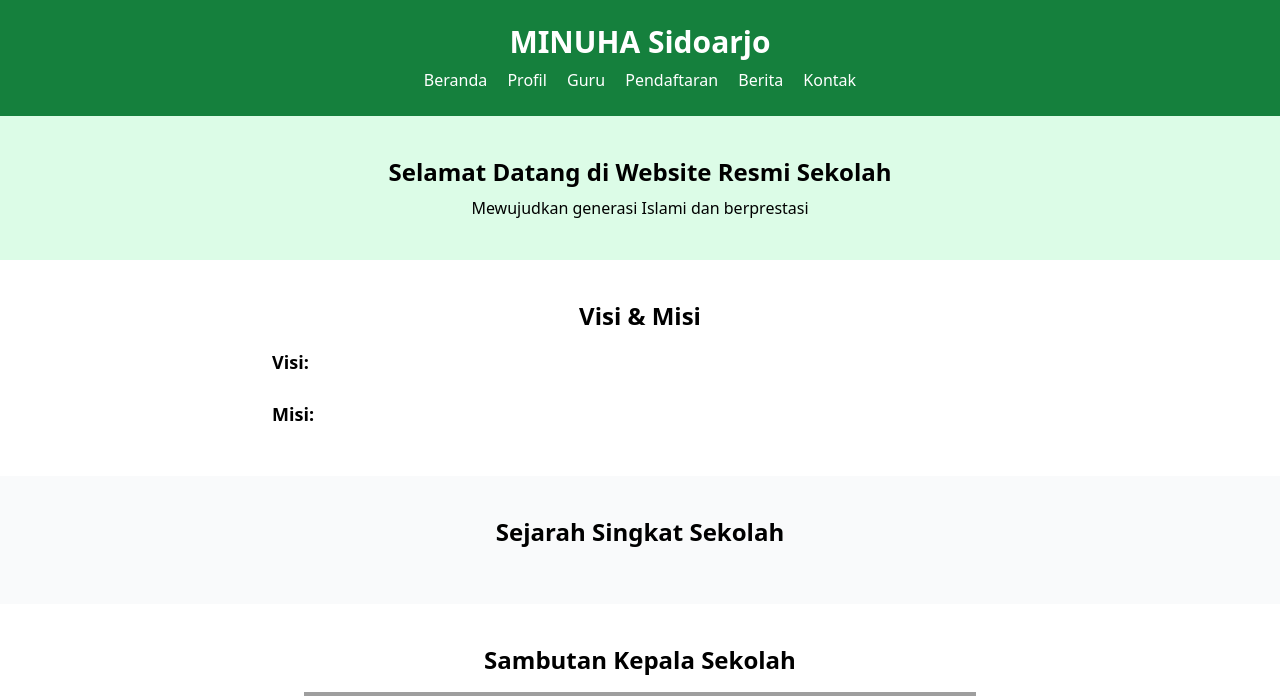
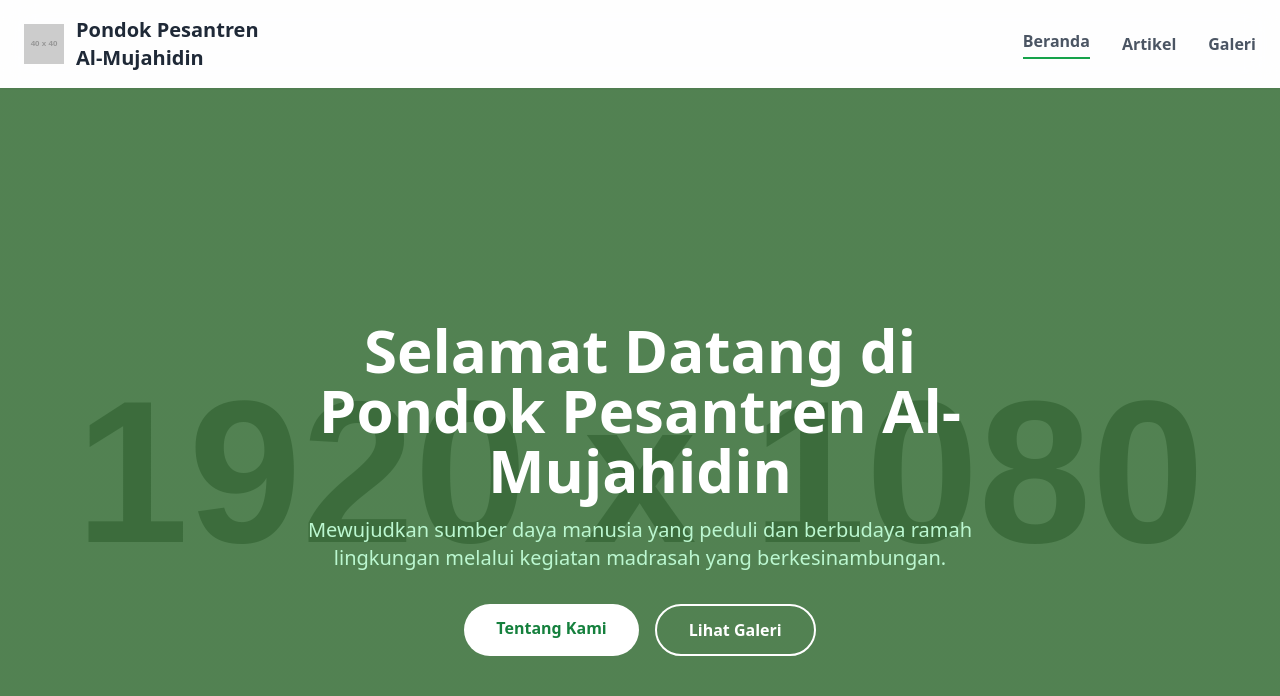
Before and after one commit to RehanZacky/webMTS, a PHP site: page / in a window 1280 px wide. Shown: the top 696 px of the page. Run offline with PHP 8.4, Linux system fonts and the light colour scheme; data comes from the database, SQL or seed files in the repository; grey boxes labelled with a size stand in for pictures from a placeholder-image service; some libraries are stand-ins or nearby versions; grey boxes are pictures that could not be loaded.

Commit message:
ubah index

```diff
--- a/index.php
+++ b/index.php
@@ -1,71 +1,80 @@
 <?php
+// Koneksi ke database Anda tetap tidak berubah
 include 'koneksi.php';
 ?>
 <!DOCTYPE html>
 <html lang="id">
 <head>
     <meta charset="UTF-8">
-    <title>Beranda - MINUHA</title>
-    <link rel="stylesheet" href="assets/style.css">
+    <meta name="viewport" content="width=device-width, initial-scale=1.0">
+    <title>Pondok Pesantren Al-Mujahidin</title>
     <script src="https://cdn.tailwindcss.com"></script>
+    <style>
+        /* Menambahkan style untuk scroll yang lebih halus */
+        html {
+            scroll-behavior: smooth;
+        }
+    </style>
 </head>
-<body>
+<body class="bg-gray-50">
 
-<header class="bg-green-700 text-white py-6 text-center">
-<h1 class="text-3xl font-bold">MINUHA Sidoarjo</h1>
-<nav class="mt-2 space-x-4">
-    <a href="#" class="hover:underline">Beranda</a>
-    <a href="#" class="hover:underline">Profil</a>
-    <a href="#" class="hover:underline">Guru</a>
-    <a href="#" class="hover:underline">Pendaftaran</a>
-    <a href="berita.php" class="hover:underline">Berita</a>
-    <a href="#" class="hover:underline">Kontak</a>
+    <header class="bg-white/80 backdrop-blur-lg sticky top-0 z-50 shadow-sm">
+        <div class="container mx-auto px-6 py-4 flex justify-between items-center">
+            <a href="#" class="flex items-center gap-3">
+                <img src="https://placehold.co/40x40/16a34a/white?text=A" alt="Logo Al-Mujahidin" class="h-10 w-10">
+                <span class="text-xl font-bold text-gray-800">Pondok Pesantren <br> Al-Mujahidin</span>
+            </a>
+            <nav class="hidden md:flex items-center space-x-8">
+                <a href="#home" class="text-gray-600 hover:text-green-600 font-semibold border-b-2 border-green-600 pb-1">Beranda</a>
+                <a href="#artikel" class="text-gray-600 hover:text-green-600 font-semibold">Artikel</a>
+                <a href="#galeri" class="text-gray-600 hover:text-green-600 font-semibold">Galeri</a>
             </nav>
+        </div>
     </header>
 
-<section class="bg-green-100 text-center py-10">
-<h2 class="text-2xl font-semibold">Selamat Datang di Website Resmi Sekolah</h2>
-<p class="mt-2">Mewujudkan generasi Islami dan berprestasi</p>
-</section>
-
-
-<?php
-$visi = mysqli_query($koneksi, "SELECT isi FROM profil WHERE jenis='visi'");
-$misi = mysqli_query($koneksi, "SELECT isi FROM profil WHERE jenis='misi'");
-$isi_visi = mysqli_fetch_assoc($visi)['isi'] ?? '';
-$isi_misi = mysqli_fetch_assoc($misi)['isi'] ?? '';
-?>
-
-<section id="visi-misi" class="py-10 bg-white text-center">
-  <h2 class="text-2xl font-bold mb-4">Visi & Misi</h2>
-  <div class="max-w-3xl mx-auto text-left px-4">
-    <h3 class="text-lg font-semibold mb-2">Visi:</h3>
-    <p><?= nl2br($isi_visi) ?></p>
-
-    <h3 class="text-lg font-semibold mt-6 mb-2">Misi:</h3>
-    <p><?= nl2br($isi_misi) ?></p>
+    <main>
+        <section id="home" class="h-screen bg-green-700 flex items-center justify-center text-white text-center" style="background-image: linear-gradient(rgba(0, 80, 0, 0.6), rgba(0, 80, 0, 0.6)), url('https://placehold.co/1920x1080'); background-size: cover; background-position: center;">
+            <div class="max-w-3xl px-4">
+                <h1 class="text-5xl md:text-6xl font-extrabold leading-tight">Selamat Datang di Pondok Pesantren Al-Mujahidin</h1>
+                <p class="mt-4 text-lg md:text-xl text-green-200">Mewujudkan sumber daya manusia yang peduli dan berbudaya ramah lingkungan melalui kegiatan madrasah yang berkesinambungan.</p>
+                <div class="mt-8 flex justify-center gap-4">
+                    <a href="#sambutan" class="bg-white text-green-700 font-bold py-3 px-8 rounded-full hover:bg-gray-100 transition-transform hover:scale-105">Tentang Kami</a>
+                    <a href="#galeri" class="border-2 border-white text-white font-bold py-3 px-8 rounded-full hover:bg-white hover:text-green-700 transition-all hover:scale-105">Lihat Galeri</a>
+                </div>
             </div>
         </section>
 
+        <section class="py-16 bg-white">
+            <div class="container mx-auto px-6">
+                <div class="grid grid-cols-2 md:grid-cols-4 gap-8 text-center">
                     <?php
-$sejarah = mysqli_query($koneksi, "SELECT isi FROM profil WHERE jenis='sejarah'");
-$isi_sejarah = mysqli_fetch_assoc($sejarah)['isi'] ?? '';
+                    // PHP untuk mengambil data statistik, sama seperti kode asli Anda
+                    $data_statistik = mysqli_query($koneksi, "SELECT * FROM info_statistik ORDER BY id ASC LIMIT 4");
+                    while ($row = mysqli_fetch_assoc($data_statistik)) :
                     ?>
-
-<section id="sejarah" class="py-10 bg-gray-50 text-center">
-  <h2 class="text-2xl font-bold mb-4">Sejarah Singkat Sekolah</h2>
-  <div class="max-w-3xl mx-auto text-left px-4">
-    <p><?= nl2br($isi_sejarah) ?></p>
+                    <div class="flex flex-col items-center">
+                        <div class="bg-green-100 text-green-600 rounded-full p-4 mb-2">
+                            <svg xmlns="http://www.w3.org/2000/svg" class="h-8 w-8" fill="none" viewBox="0 0 24 24" stroke="currentColor"><path d="M12 14l9-5-9-5-9 5 9 5z" /><path d="M12 14l6.16-3.422a12.083 12.083 0 01.665 6.479A11.952 11.952 0 0012 20.055a11.952 11.952 0 00-6.824-9.998 12.078 12.078 0 01.665-6.479L12 14z" /><path stroke-linecap="round" stroke-linejoin="round" stroke-width="2" d="M12 14l9-5-9-5-9 5 9 5zm0 0l6.16-3.422a12.083 12.083 0 01.665 6.479A11.952 11.952 0 0012 20.055a11.952 11.952 0 00-6.824-9.998 12.078 12.078 0 01.665-6.479L12 14zm-4 6v-7.5l4-2.222 4 2.222V20M1 12l11 6 9-6" /></svg>
+                        </div>
+                        <p class="text-4xl font-bold text-gray-800"><?= htmlspecialchars($row['nilai']) ?></p>
+                        <p class="text-gray-500"><?= htmlspecialchars($row['label']) ?></p>
+                    </div>
+                    <?php endwhile; ?>
+                </div>
             </div>
         </section>
 
-<?php
-$sambutan = mysqli_query($koneksi, "SELECT isi FROM profil WHERE jenis='sambutan_kepala'");
-$isi_sambutan = mysqli_fetch_assoc($sambutan)['isi'] ?? '';
-?>
+        <section id="sambutan" class="py-20 bg-gray-50">
+            <div class="container mx-auto px-6">
+                <div class="grid md:grid-cols-2 gap-12 items-center">
+                    <div>
+                        <h2 class="text-3xl font-bold text-gray-800 mb-4">Sambutan Pimpinan</h2>
+                        <div class="mt-6">
+                            <h4 class="font-bold text-lg text-gray-900">KH. Abdullah Wahab, M.Pd.I</h4>
+                            <p class="text-gray-500">Pengasuh Pondok Pesantren Al-Mujahidin</p>
+                        </div>
+                    </div>
 
-<section class="section py-10 bg-white text-center" id="profil">
-    <h3 class="text-2xl font-bold mb-4">Sambutan Kepala Sekolah</h3>
                         <?php
     $profil = mysqli_query($koneksi, "SELECT isi FROM profil WHERE jenis = 'sambutan_kepala' LIMIT 1");
     $data_profil = mysqli_fetch_assoc($profil);
@@ -84,52 +93,79 @@ $isi_sambutan = mysqli_fetch_assoc($sambutan)['isi'] ?? '';
         echo "<p class='text-gray-500'>Link video tidak valid atau belum diisi.</p>";
     }
     ?>
-</section>
 
-
-
-<section class="py-8 bg-gray-100" id="berita">
-    <div class="max-w-5xl mx-auto px-4">
-        <h3 class="text-2xl font-bold mb-4 text-center">Berita Terbaru</h3>
-        <div class="grid md:grid-cols-3 gap-6">
-            <?php
-            $berita = mysqli_query($koneksi, "SELECT * FROM berita ORDER BY tanggal_post DESC LIMIT 3");
-            while ($b = mysqli_fetch_assoc($berita)) :
-            ?>
-                <div class="bg-white rounded shadow p-4">
-                    <?php if (!empty($b['gambar_utama'])): ?>
-                        <img src="upload/<?= $b['gambar_utama'] ?>" class="mb-3 h-40 w-full object-cover rounded" alt="Gambar Berita">
-                    <?php endif; ?>
-                    <h4 class="text-lg font-semibold mb-2"><?= htmlspecialchars($b['judul']) ?></h4>
-                    <small class="text-gray-500"><?= date('d M Y', strtotime($b['tanggal_post'])) ?></small>
-                </div>
-            <?php endwhile; ?>
                 </div>
             </div>
         </section>
 
-
-<section class="section" id="statistik">
-    <h3>Info Sekolah</h3>
+        <section id="artikel" class="py-20 bg-white">
+            <div class="container mx-auto px-6 text-center">
+                <h2 class="text-3xl font-bold text-gray-800">Artikel & Berita Terbaru</h2>
+                <p class="mt-2 text-gray-600 max-w-2xl mx-auto">Ikuti perkembangan dan kegiatan terbaru dari Pondok Pesantren Al-Mujahidin</p>
+                <div class="grid md:grid-cols-2 lg:grid-cols-3 gap-8 mt-12 text-left">
                     <?php
-    $data_statistik = mysqli_query($koneksi, "SELECT * FROM info_statistik ORDER BY id ASC");
-    $stat = mysqli_query($koneksi, "SELECT * FROM info_statistik");
-    while ($s = mysqli_fetch_assoc($stat)) {
-    }
+                    // PHP untuk mengambil artikel, sama seperti kode sebelumnya
+                    $artikel_query = mysqli_query($koneksi, "SELECT * FROM berita ORDER BY tanggal_post DESC LIMIT 3");
+                    if (mysqli_num_rows($artikel_query) > 0) :
+                        while ($artikel = mysqli_fetch_assoc($artikel_query)) :
                     ?>
-    <h2 class="text-2xl font-bold mb-4">Statistik Sekolah</h2>
-    <div class="grid grid-cols-2 md:grid-cols-3 gap-6 max-w-4xl mx-auto">
-        <?php while ($row = mysqli_fetch_assoc($data_statistik)) : ?>
-            <div class="bg-white shadow rounded p-4">
-                <h3 class="text-lg font-semibold"><?= $row['label'] ?></h3>
-                <p class="text-3xl text-green-600 font-bold"><?= $row['nilai'] ?></p>
+                    <div class="bg-gray-50 rounded-lg shadow-md overflow-hidden transform hover:-translate-y-2 transition-transform duration-300">
+                        <img src="upload/<?= htmlspecialchars($artikel['gambar_utama']) ?>" class="h-56 w-full object-cover" alt="Gambar Artikel">
+                        <div class="p-6">
+                            <h3 class="text-xl font-semibold mb-2 text-gray-800"><?= htmlspecialchars($artikel['judul']) ?></h3>
+                            <p class="text-gray-500 text-sm mb-4">Diposting: <?= date('d F Y', strtotime($artikel['tanggal_post'])) ?></p>
+                            <a href="#" class="text-green-600 hover:text-green-800 font-bold">Baca Selengkapnya →</a>
                         </div>
-        <?php endwhile; ?>
+                    </div>
+                    <?php
+                        endwhile;
+                    else:
+                        echo '<p class="text-center col-span-full text-gray-500">Belum ada artikel.</p>';
+                    endif;
+                    ?>
+                </div>
+                <div class="mt-12">
+                    <a href="/semua-artikel" class="bg-green-600 text-white font-bold py-3 px-8 rounded-full hover:bg-green-700 transition-colors">
+                        Lihat Semua Artikel
+                    </a>
+                </div>
             </div>
         </section>
 
-<footer>
-    <p>&copy; <?= date('Y') ?> MINUHA Sidoarjo. All rights reserved.</p>
+    </main>
+
+    <footer class="bg-gray-800 text-gray-300">
+        <div class="container mx-auto px-6 py-12">
+            <div class="grid grid-cols-1 md:grid-cols-3 lg:grid-cols-4 gap-8">
+                <div class="lg:col-span-2">
+                    <h4 class="text-white text-lg font-semibold mb-4">Pondok Pesantren Al-Mujahidin</h4>
+                    <p class="text-gray-400">Pondok Pesantren Al-Mujahidin berkomitmen untuk mendidik generasi muda Islami yang berakhlak mulia, berilmu pengetahuan, dan berjiwa pemimpin dalam membangun peradaban yang berkualitas.</p>
+                     <div class="flex space-x-4 mt-4">
+                        <a href="#" class="text-gray-400 hover:text-white"><svg class="h-6 w-6" fill="currentColor" viewBox="0 0 24 24"><path d="M..."></path></svg></a>
+                        <a href="#" class="text-gray-400 hover:text-white"><svg class="h-6 w-6" fill="currentColor" viewBox="0 0 24 24"><path d="M..."></path></svg></a>
+                        <a href="#" class="text-gray-400 hover:text-white"><svg class="h-6 w-6" fill="currentColor" viewBox="0 0 24 24"><path d="M..."></path></svg></a>
+                    </div>
+                </div>
+                <div>
+                    <h4 class="text-white text-lg font-semibold mb-4">Kontak Kami</h4>
+                    <ul class="space-y-2 text-gray-400">
+                        <li>Jl. Raya Pesantren No. 123, Sidoarjo, Jawa Timur 61234</li>
+                        <li>+62 31 1234 5678</li>
+                        <li>info@almujahidin.ac.id</li>
+                    </ul>
+                </div>
+                <div>
+                    <h4 class="text-white text-lg font-semibold mb-4">Jam Operasional</h4>
+                    <ul class="space-y-2 text-gray-400">
+                        <li><span class="font-semibold">Senin - Jumat:</span> 07:00 - 16:00 WIB</li>
+                        <li><span class="font-semibold">Sabtu - Minggu:</span> 07:00 - 12:00 WIB</li>
+                    </ul>
+                </div>
+            </div>
+            <div class="mt-8 pt-8 border-t border-gray-700 text-center text-gray-500 text-sm">
+                <p>&copy; <?= date('Y') ?> Pondok Pesantren Al-Mujahidin. All rights reserved.</p>
+            </div>
+        </div>
     </footer>
 
 </body>
```
Lines whose indentation alone changed are shown as unchanged.
